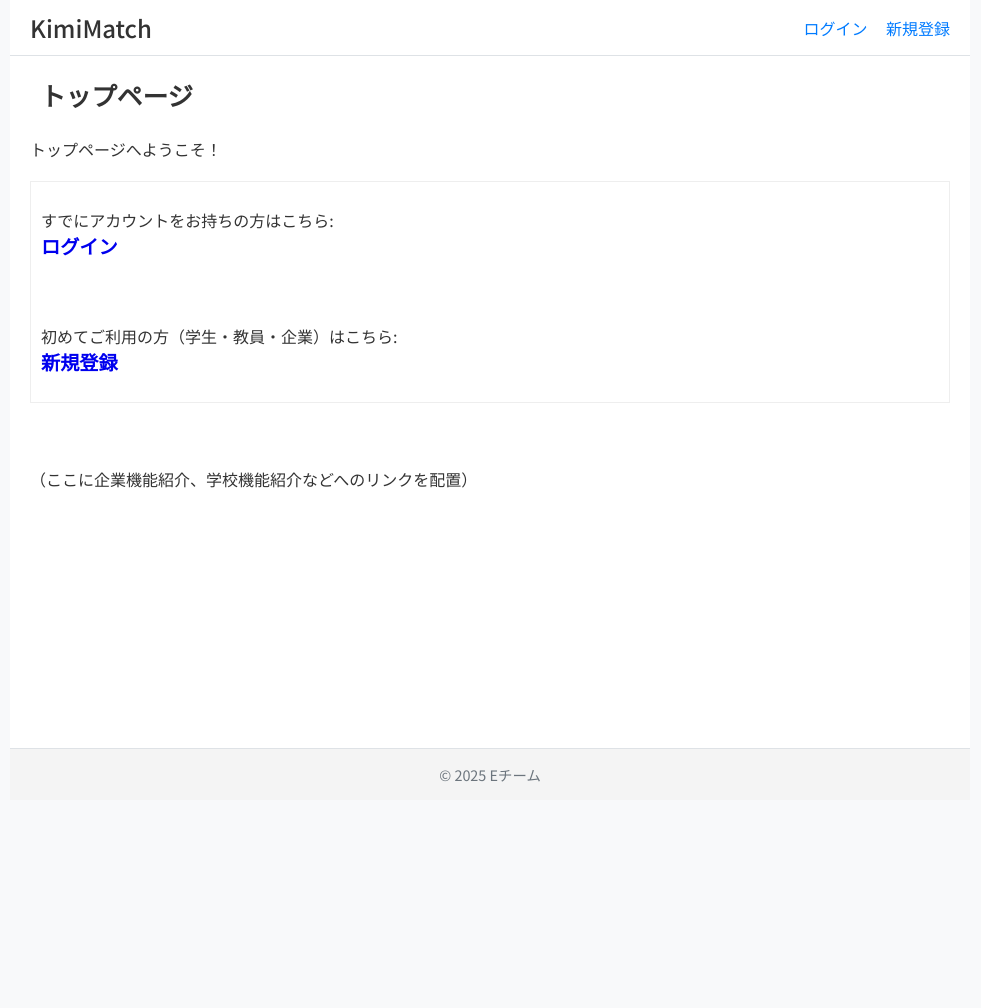
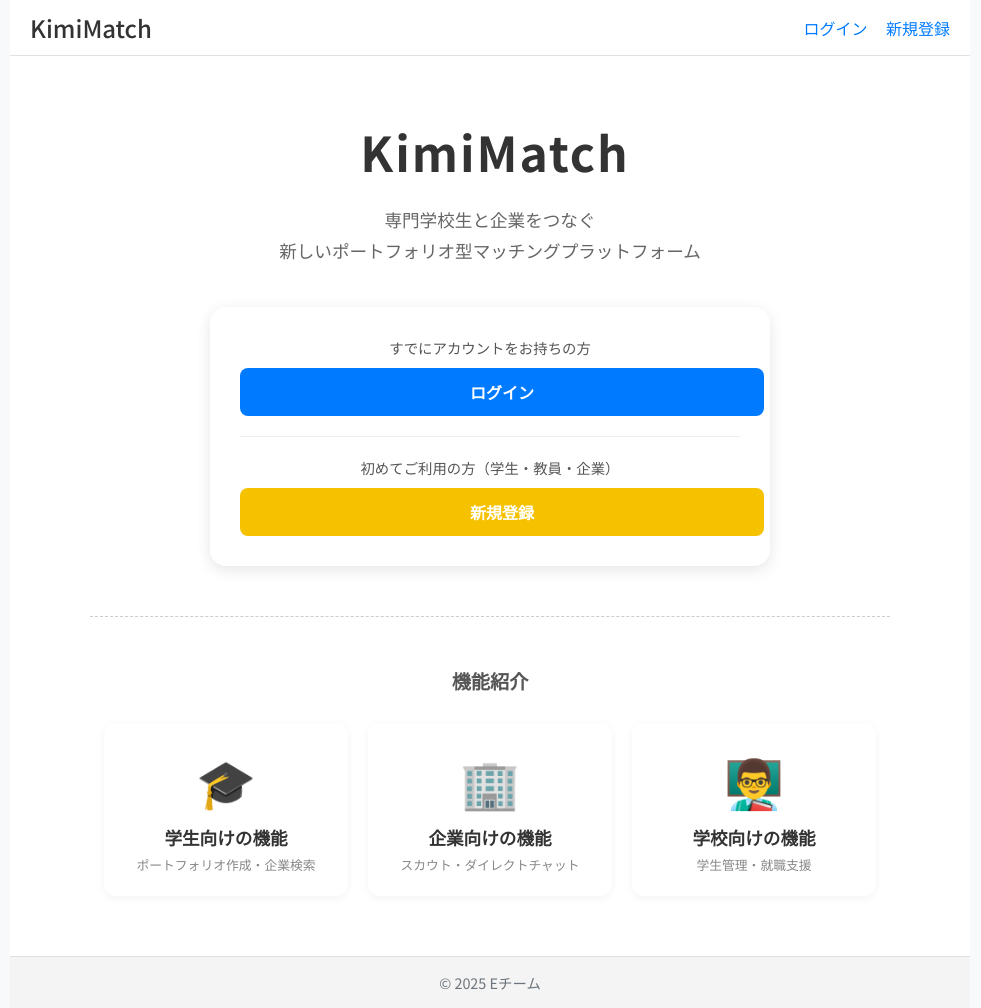
Before and after one commit to sho-kino66/kimimatch, a Django app: page / in a window 1280 px wide. Shown: the whole page, without its empty margins (150-1131 px from the left). Before the commit the page ends 782 px from the top, so only its background shows below. Run offline with Django 4.2, Linux system fonts and the light colour scheme.

Commit message:
add requirements.tx

```diff
--- a/core/urls.py
+++ b/core/urls.py
@@ -1,14 +1,15 @@
 from django.urls import path
 from . import views
 
-# ★ これが重要です。テンプレートで {% url 'core:announcement_detail' %} と書くために必要です。
 app_name = 'core'
 
 urlpatterns = [
-    # トップページ (http://127.0.0.1:8000/)
     path('', views.top_page, name='top_page'),
 
-    # お知らせ詳細ページ (http://127.0.0.1:8000/core/announcements/1/ など)
-    # ※ config/urls.py で path('core/', include('core.urls')) としている場合
+    # ↓↓ これらを追加 ↓↓
+    path('service/student/', views.student_service, name='student_service'),
+    path('service/company/', views.company_service, name='company_service'),
+    path('service/school/', views.school_service, name='school_service'),
+
     path('announcements/<int:pk>/', views.announcement_detail, name='announcement_detail'),
 ]
--- a/core/views.py
+++ b/core/views.py
@@ -26,3 +26,12 @@ def announcement_detail(request, pk):
         'announcement': announcement,
     }
     return render(request, 'core/announcement_detail.html', context)
+
+def student_service(request):
+    return render(request, 'core/student_service.html')
+
+def company_service(request):
+    return render(request, 'core/company_service.html')
+
+def school_service(request):
+    return render(request, 'core/school_service.html')
--- a/static/style.css
+++ b/static/style.css
@@ -1777,3 +1777,121 @@ header {
   background-color: #f9f9f8;
   border-radius: 8px;
 }
+/* === 13. トップページ (top_page.html) === */
+
+.top-page-container {
+  padding: 40px 20px;
+  max-width: 800px;
+  margin: 0 auto;
+  text-align: center;
+}
+
+/* タイトル周り */
+.app-title {
+  font-size: 3rem;
+  color: #333;
+  margin-bottom: 10px;
+  border-left: none !important; /* base.htmlのスタイルをリセット */
+  letter-spacing: 2px;
+}
+.app-subtitle {
+  color: #666;
+  font-size: 1.1rem;
+  margin-bottom: 40px;
+  line-height: 1.8;
+}
+
+/* ログイン・登録ボックス */
+.auth-box {
+  background-color: #ffffff;
+  border-radius: 16px;
+  box-shadow: 0 4px 15px rgba(0,0,0,0.1);
+  padding: 30px;
+  display: flex;
+  flex-direction: column;
+  gap: 20px;
+  max-width: 500px;
+  margin: 0 auto;
+}
+.auth-item p {
+  margin: 0 0 10px 0;
+  font-size: 0.9rem;
+  color: #555;
+}
+.auth-separator {
+  height: 1px;
+  background-color: #eee;
+  width: 100%;
+}
+
+/* ボタン */
+.btn-login {
+  display: block;
+  width: 100%;
+  padding: 12px;
+  background-color: #007bff; /* 青 */
+  color: white;
+  font-weight: bold;
+  border-radius: 8px;
+  text-align: center;
+  transition: opacity 0.2s;
+}
+.btn-signup {
+  display: block;
+  width: 100%;
+  padding: 12px;
+  background-color: #f6c200; /* 黄 */
+  color: #fff;
+  font-weight: bold;
+  border-radius: 8px;
+  text-align: center;
+  transition: opacity 0.2s;
+}
+.btn-login:hover, .btn-signup:hover {
+  opacity: 0.8;
+  text-decoration: none;
+  color: #fff;
+}
+
+/* 区切り線 */
+.section-divider {
+  border: none;
+  border-top: 1px dashed #ccc;
+  margin: 50px 0;
+}
+
+/* サービス紹介カード */
+.service-links {
+  display: flex;
+  justify-content: center;
+  gap: 20px;
+  flex-wrap: wrap;
+}
+.service-card {
+  display: flex;
+  flex-direction: column;
+  align-items: center;
+  justify-content: center;
+  background-color: #fff;
+  width: 200px;
+  padding: 20px;
+  border-radius: 12px;
+  box-shadow: 0 2px 8px rgba(0,0,0,0.05);
+  text-decoration: none;
+  transition: transform 0.2s, box-shadow 0.2s;
+  border: 2px solid transparent;
+}
+.service-card:hover {
+  transform: translateY(-5px);
+  box-shadow: 0 5px 15px rgba(0,0,0,0.1);
+  text-decoration: none;
+}
+
+.service-card .icon { font-size: 3rem; margin-bottom: 10px; }
+.service-card .text { font-weight: bold; font-size: 1.1rem; color: #333; margin-bottom: 5px;}
+.service-card small { font-size: 0.8rem; color: #888; }
+
+/* カードごとの色 */
+.service-card.student-service:hover { border-color: #16a34a; }
+.service-card.company-service:hover { border-color: #d9a900; }
+.service-card.school-service:hover { border-color: #3b82f6; }
--- a/templates/core/top_page.html
+++ b/templates/core/top_page.html
@@ -3,24 +3,53 @@
 {% block title %}トップページ | KimiMatch{% endblock %}
 
 {% block content %}
-    <h2>トップページ</h2>
-    <p>{{ message }}</p> <div style="margin-top: 20px; padding: 10px; border: 1px solid #eee;">
-      <p>
-        すでにアカウントをお持ちの方はこちら:
-        <br>
-        <a href="{% url 'accounts:login' %}" style="font-size: 1.2em; font-weight: bold;">
-          ログイン
-        </a>
-      </p>
-      <hr>
-      <p>
-        初めてご利用の方（学生・教員・企業）はこちら:
-        <br>
-        <a href="{% url 'accounts:signup_type_select' %}" style="font-size: 1.2em; font-weight: bold;">
-          新規登録
-        </a>
-      </p>
+<div class="top-page-container">
+
+  <div class="hero-section">
+    <h2 class="app-title">KimiMatch</h2>
+    <p class="app-subtitle">
+      専門学校生と企業をつなぐ<br>
+      新しいポートフォリオ型マッチングプラットフォーム
+    </p>
+
+    <div class="auth-box">
+      <div class="auth-item">
+        <p>すでにアカウントをお持ちの方</p>
+        <a href="{% url 'accounts:login' %}" class="btn btn-login">ログイン</a>
+      </div>
+      <div class="auth-separator"></div>
+      <div class="auth-item">
+        <p>初めてご利用の方（学生・教員・企業）</p>
+        <a href="{% url 'accounts:signup_type_select' %}" class="btn btn-signup">新規登録</a>
+      </div>
     </div>
-    <hr>
-    <p>（ここに企業機能紹介、学校機能紹介などへのリンクを配置）</p>
+  </div>
+
+  <hr class="section-divider">
+
+  <h3 style="text-align: center; color: #555; margin-bottom: 20px;">機能紹介</h3>
+
+  <div class="service-links">
+
+      <a href="{% url 'core:student_service' %}" class="service-card student-service">
+          <span class="icon">🎓</span>
+          <span class="text">学生向けの機能</span>
+          <small>ポートフォリオ作成・企業検索</small>
+      </a>
+
+      <a href="{% url 'core:company_service' %}" class="service-card company-service">
+          <span class="icon">🏢</span>
+          <span class="text">企業向けの機能</span>
+          <small>スカウト・ダイレクトチャット</small>
+      </a>
+
+      <a href="{% url 'core:school_service' %}" class="service-card school-service">
+          <span class="icon">👨‍🏫</span>
+          <span class="text">学校向けの機能</span>
+          <small>学生管理・就職支援</small>
+      </a>
+
+  </div>
+
+</div>
 {% endblock %}
```
Also changed, not shown: requirements.txt (added, +30 -0 lines), templates/core/company_service.html (added, +65 -0 lines), templates/core/school_service.html (added, +66 -0 lines), templates/core/student_service.html (added, +66 -0 lines), db.sqlite3.
